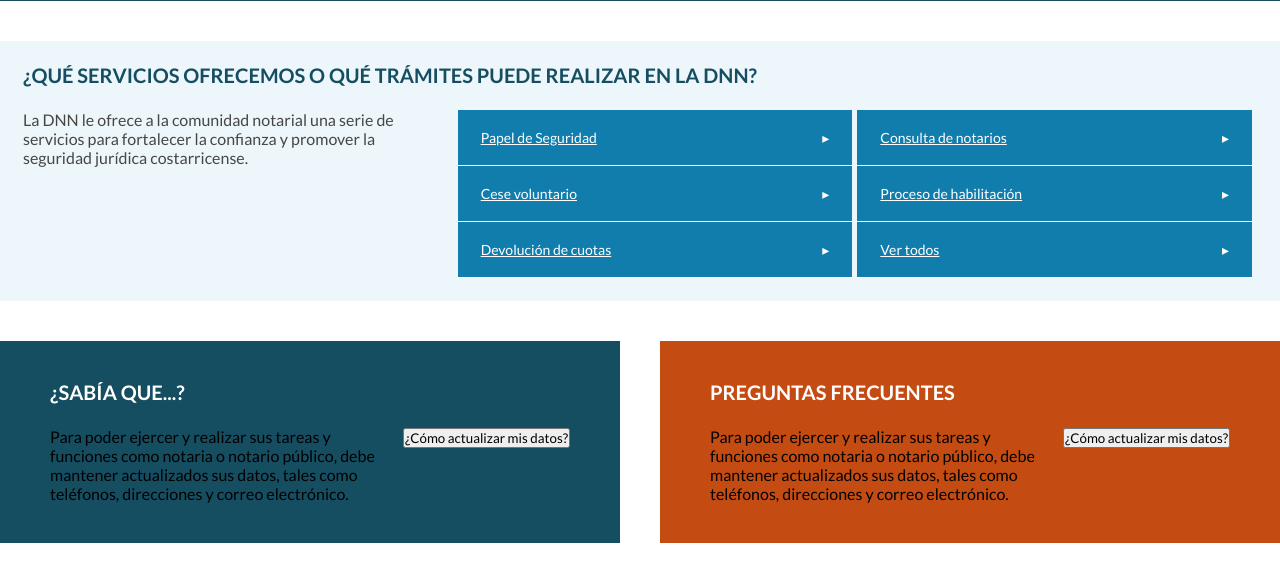
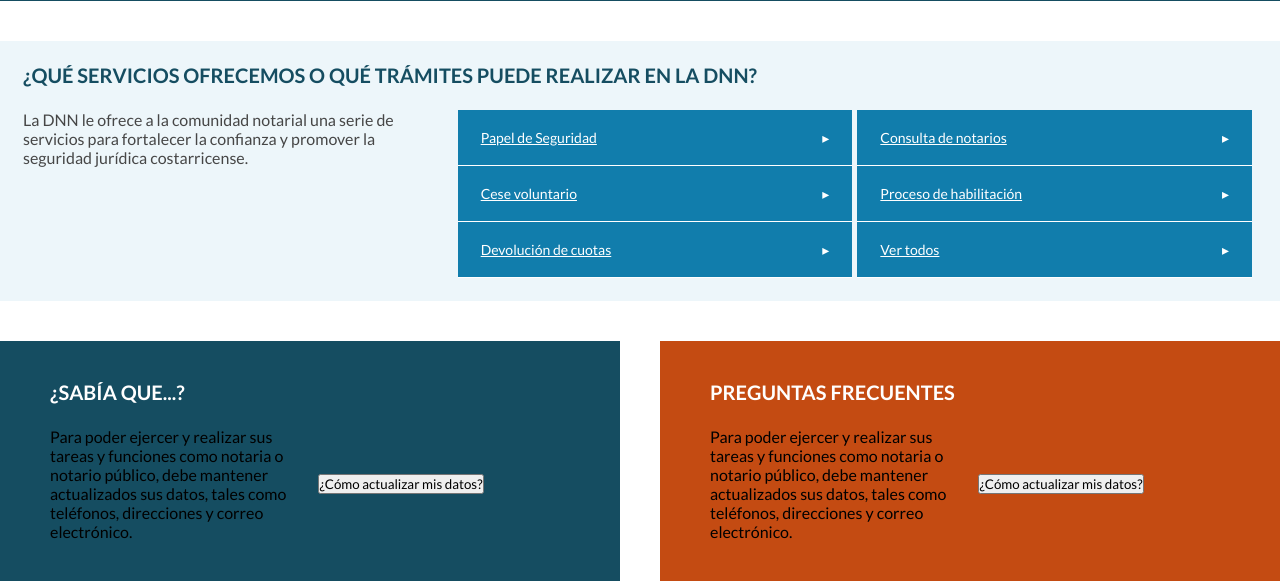
Before and after one commit to robert-arias/multimedios-lab2, a plain HTML site: page index.html in a window 1280 px wide. Shown: the part 390-971 px from the top of the page. Before the commit the page ends 933 px from the top, so only its background shows below. Drawn offline with Linux system fonts and the light colour scheme.

Commit message:
other boxes

```diff
--- a/styles.css
+++ b/styles.css
@@ -298,11 +298,14 @@ header i {
     display: flex;
 }
 
-.wrapper div.descripcion {
+.wrapper div.descripcion:first-child {
     flex: 1;
-    margin-right: 15px;
 }
 
 .wrapper .button-more {
-
+    flex: 1;
+    margin-left: 15px;
+    display: flex;
+    align-items: center;
+    align-content: center;
 }
```
